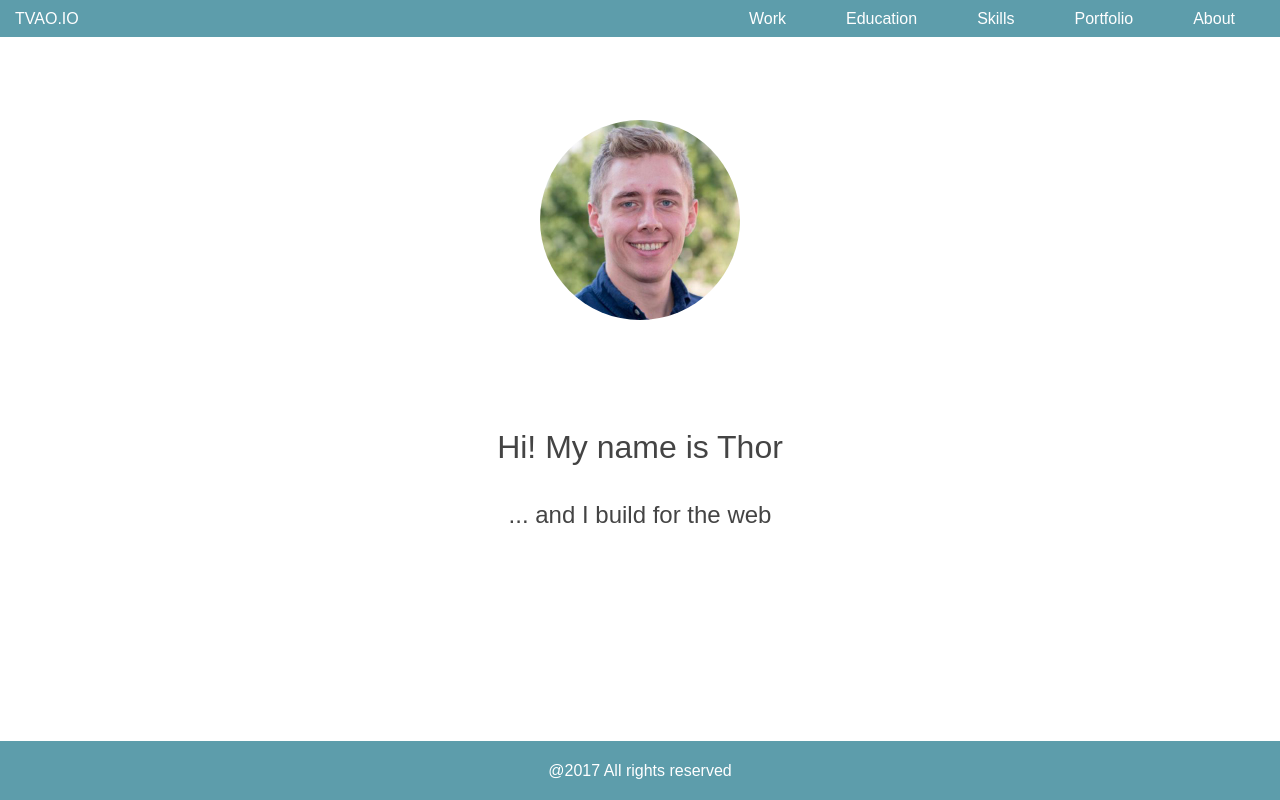
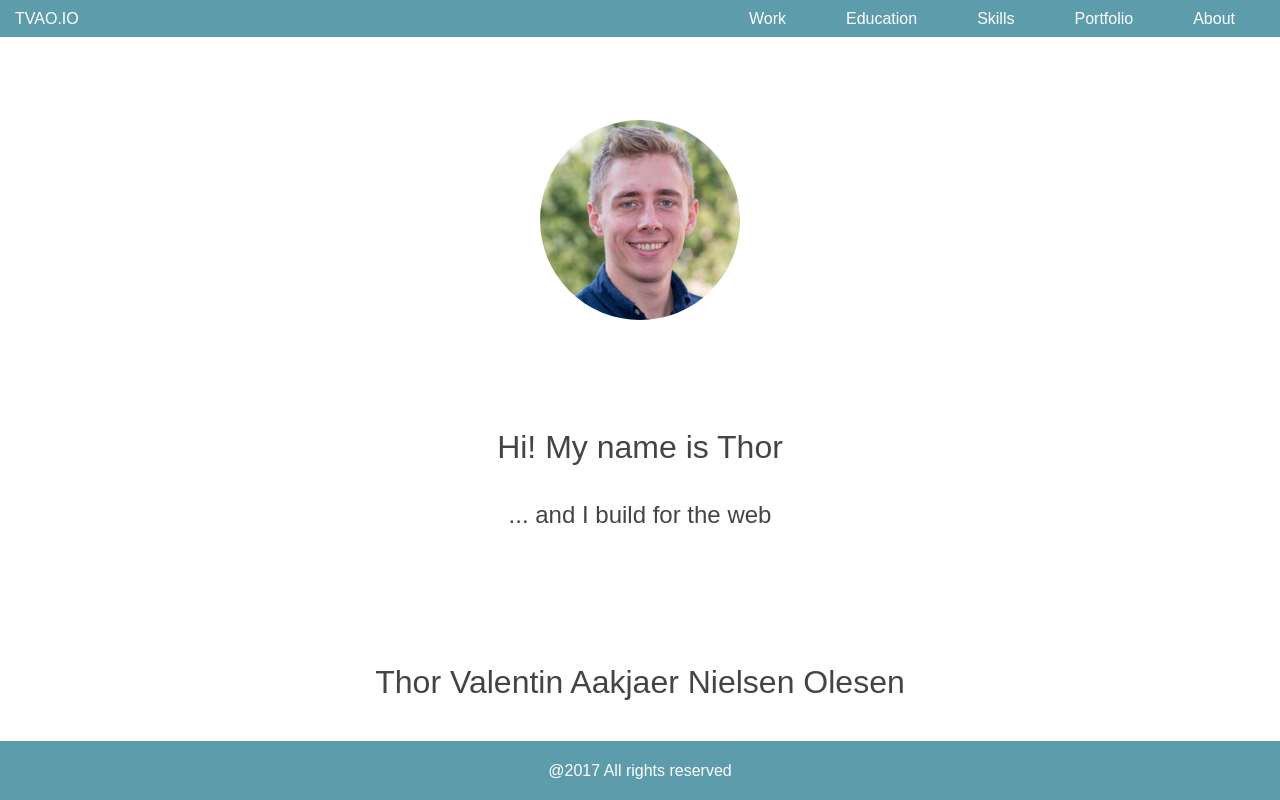
Before and after one commit to TVAO/tvano.github.io, a React (Create React App) app: page / in a window 1280 px wide. Built offline with nearby package versions, Linux system fonts and the light colour scheme.

Commit message:
Fixed JSON data passing in stateless React components

```diff
--- a/package.json
+++ b/package.json
@@ -1,5 +1,5 @@
 {
-  "homepage": "https://tvao.github.io",
+  "homepage": "https://tvao.github.io/",
   "name": "portfolio",
   "version": "0.1.0",
   "private": true,
--- a/src/components/App.js
+++ b/src/components/App.js
@@ -7,10 +7,15 @@ import '../styles/app.css';
 import '../styles/header.css';
 import '../styles/footer.css';
 
-const App = () => (
+//import * as DATA from '../data/resume.json';
+//const DATA = require('../data/resume.json');
+
+const App = ({props}) => (
+
   <div className="App">
     <Header />
     <Routes />
+    <h1> {props.basics.name} </h1>
     <Footer />
   </div>
 )
--- a/src/data/about.json
+++ b/src/data/about.json
@@ -1,5 +1,6 @@
 
-{ "about" : [
+{
+  "about" : [
     "I am a passionate software engineer with a strong interest in software development, entrepreneurship and leadership, trying to bridge the gap between IT, business and people.",
     "Thorough hands-on experience with object-oriented programming (OOP), functional programming, testing (unit and integration) and IT project management (i.e. Agile and Scrum).",
     "Skilled in C#, F#, ASP .NET Core and Java (including Android app development). Strong learning interest in web development including Javascript (React and Elm) and Python (Flask, Elixir).",
--- /dev/null
+++ b/src/data/resume.json
@@ -0,0 +1,146 @@
+{
+    "basics": {
+        "name": "Thor Valentin Aakjaer Nielsen Olesen",
+        "label": "Software Developer",
+        "picture": "Thor.img",
+        "email": "thorolesen14@gmail.com",
+        "phone": "20 56 52 53",
+        "website": "https://tvao.github.io",
+        "summary": [
+            "<SUMMARY_1>",
+            "<SUMMARY_2>",
+            "<SUMMARY_3>"
+        ],
+        "location": {
+            "postalCode": "2720",
+            "city": "Vanloese",
+            "countryCode": "DK",
+            "region": "Copenhagen"
+        },
+        "profiles": [
+            {
+                "network": "LinkedIn",
+                "username": "",
+                "url": "https://www.linkedin.com/in/thor-olesen-63988a9b"
+            }
+        ]
+    },
+    "work": [
+        {
+            "company": "Omada",
+            "position": "Student Developer",
+            "website": "https://www.omada.dk",
+            "startDate": "2014",
+            "endDate": "2017",
+            "summary": "C# developer working in production with IAG and IAM product solutions offered by Omada. I worked with testing, development and bug fixing.",
+            "highlights": [
+                "<HIGHTLIGHT_1>",
+                "<HIGHTLIGHT_2>",
+                "<HIGHTLIGHT_3>"
+            ]
+        }
+    ],
+    "volunteer": [
+        {
+            "organization": "<ORGANIZATION_NAME>",
+            "position": "<POSITION>",
+            "website": "<WEBSITE>",
+            "startDate": "<START_DATE>",
+            "endDate": "<END_DATE>",
+            "summary": "<SUMMARY>",
+            "highlights": [
+                "<HIGHTLIGHT_1>",
+                "<HIGHTLIGHT_2>",
+                "<HIGHTLIGHT_3>"
+            ]
+        }
+    ],
+    "education": [
+        {
+            "institution": "ITU",
+            "area": "Software Development",
+            "studyType": "<STUDY_TYPE>",
+            "startDate": "2014",
+            "endDate": "2017",
+            "gpa": "<GRADE_POINT_AVERAGE>",
+            "summary": "<SUMMARY>",
+            "courses": [
+                "<COURSE_1>",
+                "<COURSE_2>",
+                "<COURSE_3>"
+            ]
+        }
+    ],
+    "awards": [
+        {
+            "title": "<AWARD_TITLE>",
+            "date": "<DATE>",
+            "awarder": "<AWARDER>",
+            "summary": "<SUMMARY>"
+        }
+    ],
+    "projects": [
+        {
+            "name": "<PUBLICATION_NAME>",
+            "publisher": "<PUBLISHER>",
+            "category": "<CATEGORY>",
+            "releaseDate": "<RELEASE_DATE>",
+            "website": "<WEBSITE>",
+            "summary": "<SUMMARY>",
+            "image": {
+                "modal": "<MODAL_IMAGE>",
+                "thumb": "<THUMBNAIL_IMAGE>"
+            },
+            "keywords": [
+                "<KEYWORD_1>",
+                "<KEYWORD_2>",
+                "<KEYWORD_3>"
+            ]
+        }
+    ],
+    "skills": [
+        {
+            "title": "<DESCRIPTION_TITLE>",
+            "description": [
+                "<DESCRIPTION_1>",
+                "<DESCRIPTION_2>",
+                "<DESCRIPTION_3>"
+            ],
+            "skillDetails": [
+                {
+                    "name": "<SKILL_NAME>",
+                    "level": "<SKILL_LEVEL>",
+                    "keywords": [
+                        "<KEYWORD_1>",
+                        "<KEYWORD_2>",
+                        "<KEYWORD_3>"
+                    ]
+                }
+            ]
+        }
+    ],
+    "languages": [
+        {
+            "name": "<LANGUAGE_NAME>",
+            "level": "<LANGUAGE_LEVEL>"
+        }
+    ],
+    "interests": [
+        {
+            "name": "<INTEREST_NAME>",
+            "keywords": [
+                "<KEYWORD_1>",
+                "<KEYWORD_2>",
+                "<KEYWORD_3>"
+            ]
+        }
+    ],
+    "references": [
+        {
+            "name": "<REFERENCE_NAME>",
+            "position": "<POSITION>",
+            "company": "<COMPANY>",
+            "reference": "<SUMMARY>"
+        }
+    ]
+}
--- a/src/index.js
+++ b/src/index.js
@@ -6,10 +6,12 @@ import App from './components/app';
 import './styles/index.css';
 import registerServiceWorker from './registerServiceWorker';
 
-/* Replace HashRouter with BrowserRouter for dynamic routing */
+const profileData = require('./data/resume.json');
+//import * as profileData from './data/resume.json';
+
 ReactDOM.render(
   <BrowserRouter>
-    <App />
+    <App props={profileData}/>
   </BrowserRouter>,
   document.getElementById('root')
 );
```
Also changed, not shown: src/data/resume.example.json (added, +147 -0 lines).
